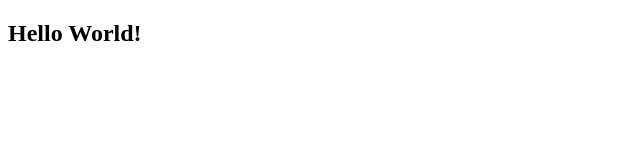
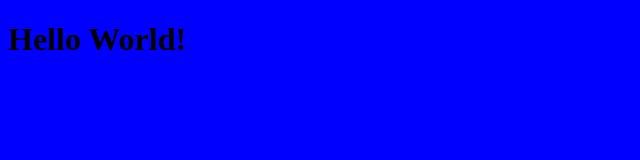
Before and after one commit to Jonathan-MacDuff/The-JonnyManchild-Emporium, a plain HTML site: page index.html in a window 1280 px wide. Shown: the whole page, without its empty margins (0-640 px from the left). Drawn offline with Linux system fonts and the light colour scheme.

Commit message:
added css

```diff
--- a/index.html
+++ b/index.html
@@ -1,9 +1,10 @@
 <!DOCTYPE html>
 <html lang="en">
   <head>
+    <link rel="stylesheet" href="style.css"/>
     <title>My Personal Website</title>
   </head>
   <body>
-    <h2>Hello World!</h2>
+    <h1>Hello World!</h1>
   </body>
 </html>
--- /dev/null
+++ b/style.css
@@ -0,0 +1,3 @@
+body {
+    background: blue;
+}
```
